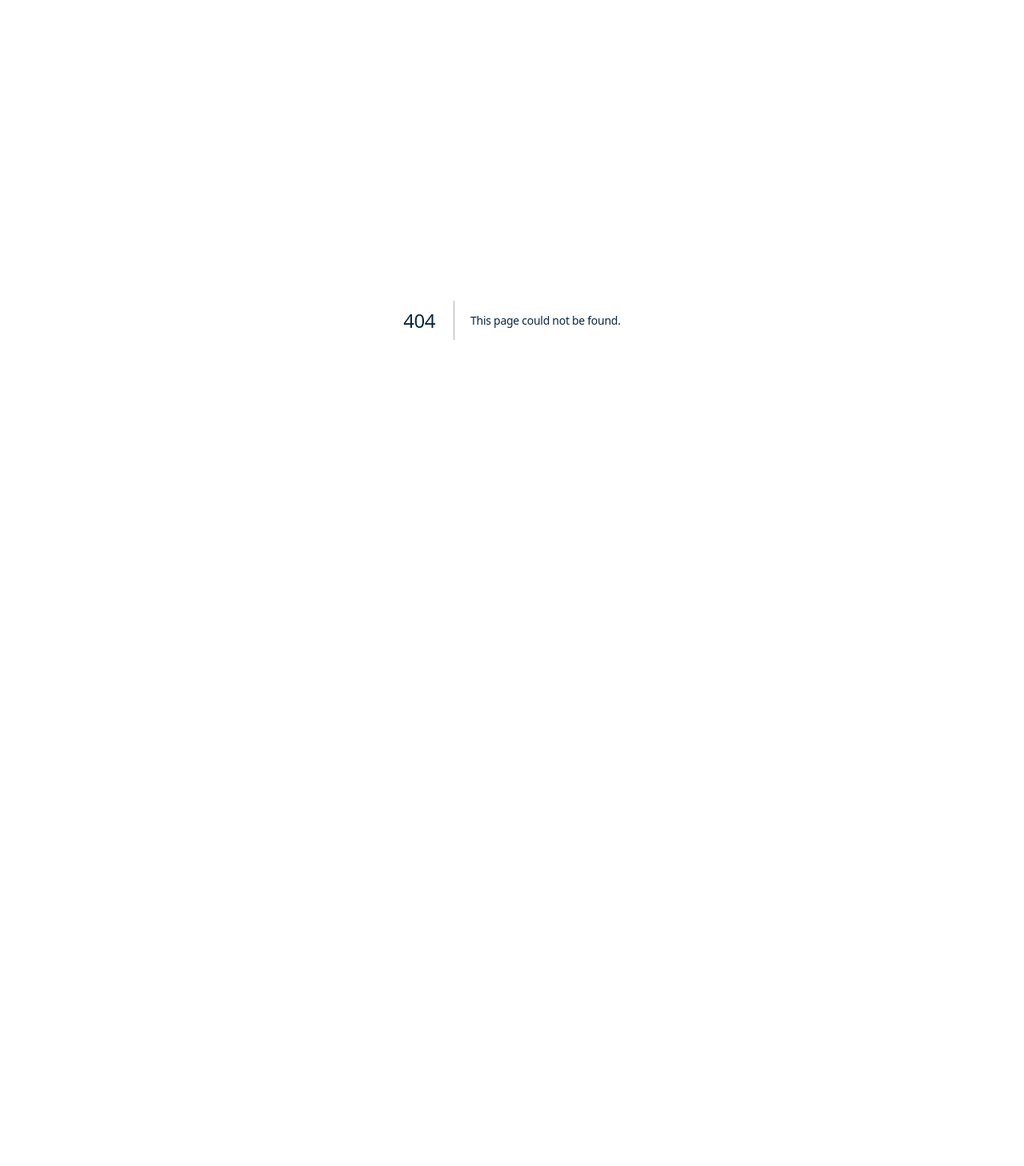
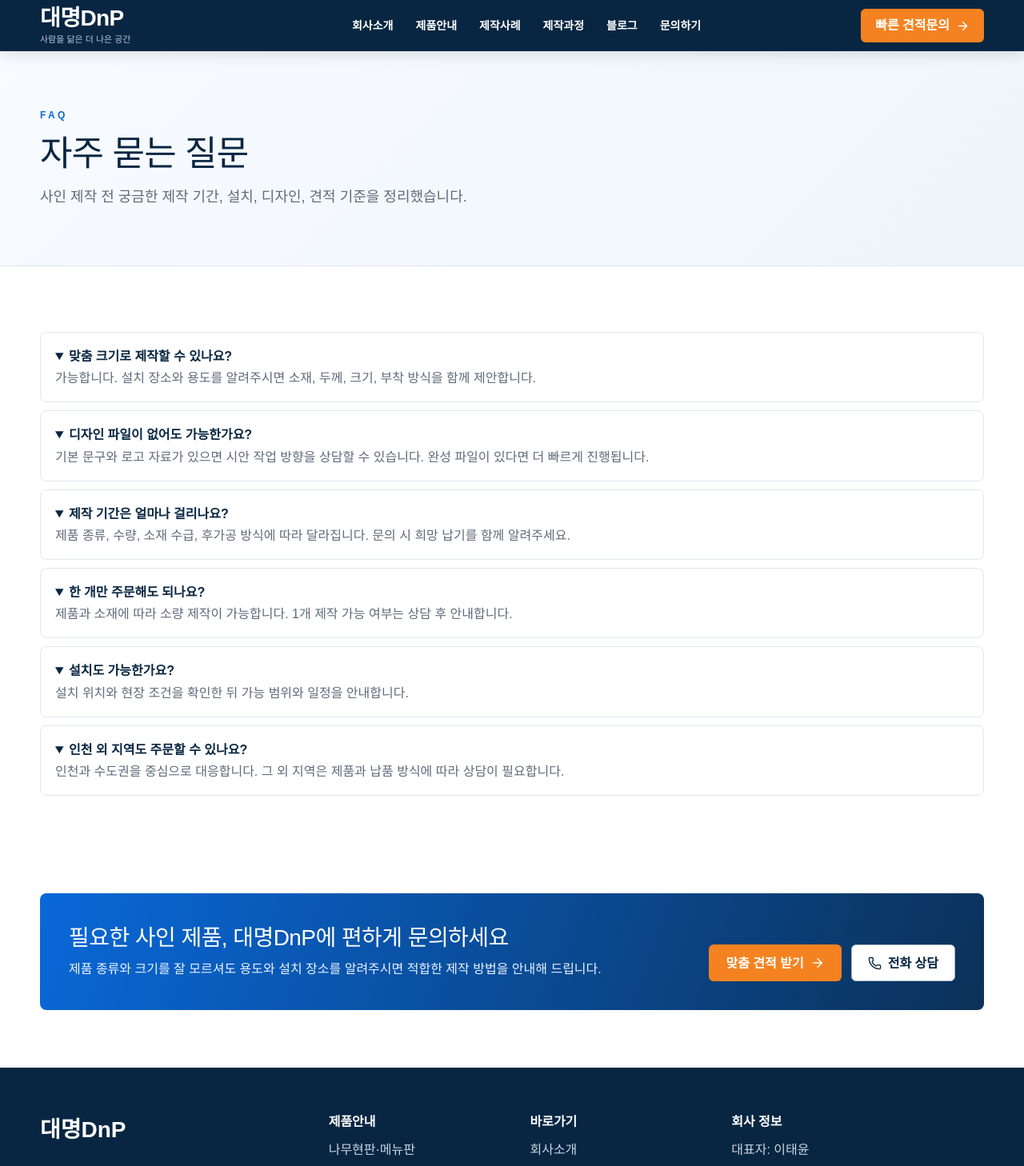
Before and after one commit to sg40331-afk/dmdnp0909, a Next.js app: page /faq in a window 1280 px wide. Before the commit this address had no page. Shown: the top 1458 px of the page at 80% size. Before the commit the page ends 800 px from the top, so only its background shows below. Built offline with nearby package versions, Linux system fonts and the light colour scheme.

Commit message:
Add FAQ page

```diff
--- /dev/null
+++ b/app/faq/page.tsx
@@ -0,0 +1,16 @@
+import { faqs } from "@/lib/dmdnp-data";
+import { PageHero, QuoteCta, SiteFooter, SiteHeader } from "@/components/site-shell";
+
+export default function FaqPage() {
+  return (
+    <>
+      <SiteHeader />
+      <main>
+        <PageHero kicker="FAQ" title="자주 묻는 질문" text="사인 제작 전 궁금한 제작 기간, 설치, 디자인, 견적 기준을 정리했습니다." />
+        <section className="section"><div className="site-container faq-list">{faqs.map((item) => <details key={item.question} open><summary>{item.question}</summary><p>{item.answer}</p></details>)}</div></section>
+        <QuoteCta />
+      </main>
+      <SiteFooter />
+    </>
+  );
+}
```
